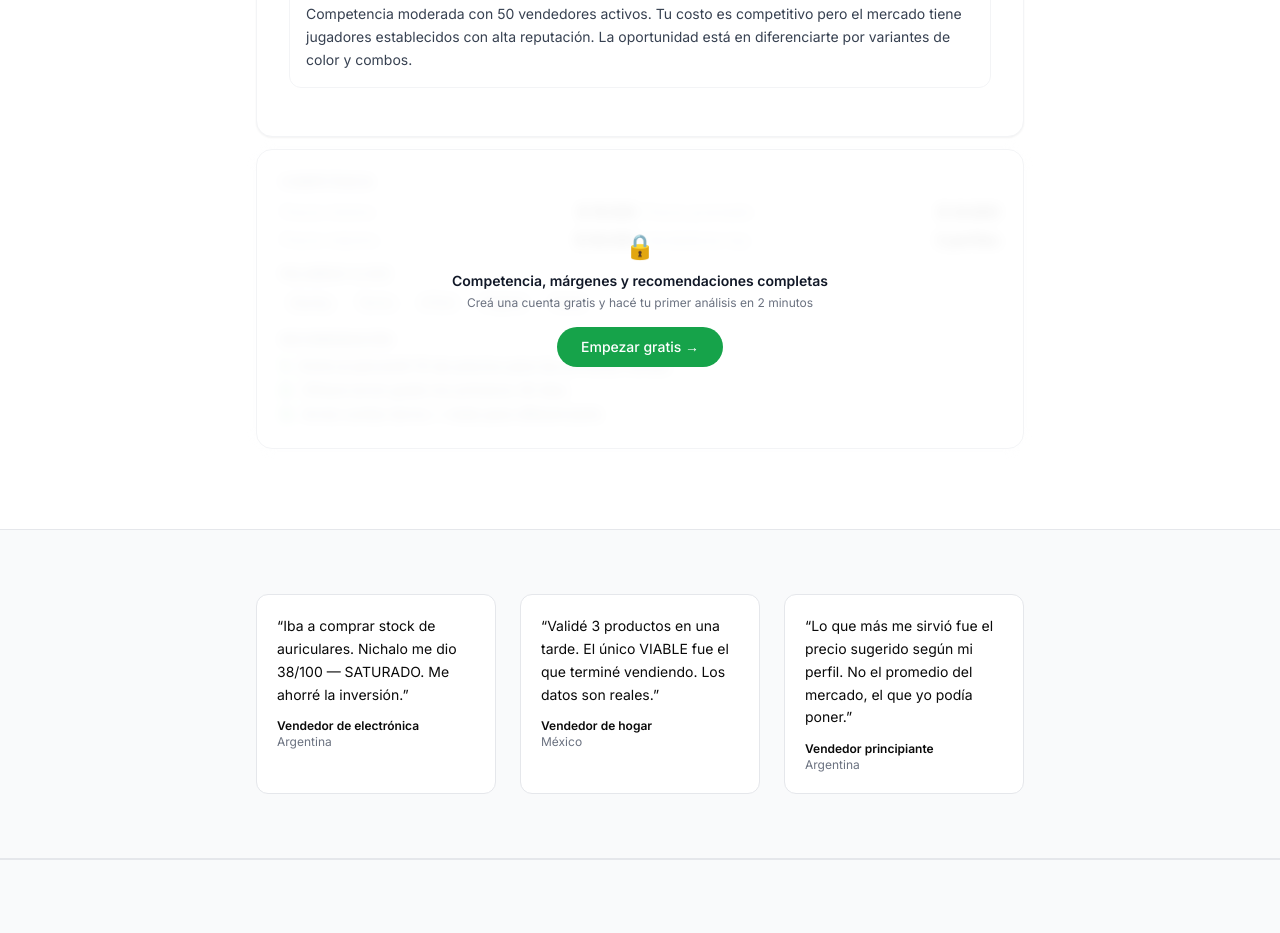
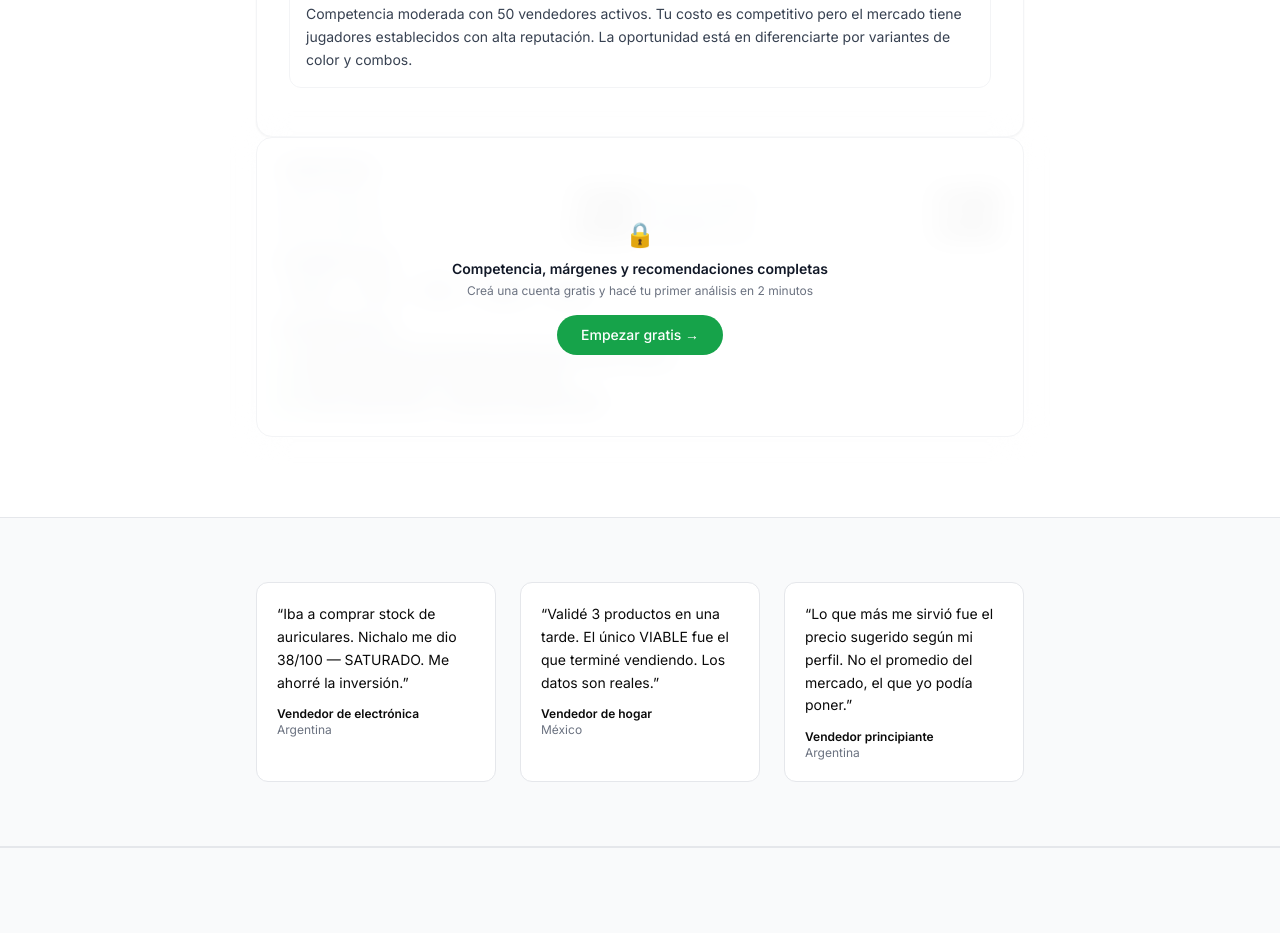
Before and after one commit to caudalproject/nichalo, a Next.js app: page / in a window 1280 px wide. Shown: the part 1860-2793 px from the top of the page. Built offline with nearby package versions, Linux system fonts and the light colour scheme; no server answers.

Commit message:
fix: blur demo estatica mas visible, eliminar gap

```diff
--- a/app/page.tsx
+++ b/app/page.tsx
@@ -236,8 +236,8 @@ export default async function LandingPage() {
             </div>
 
             {/* Contenido bloqueado */}
-            <div className="relative mt-3">
-              <div className="blur-sm pointer-events-none select-none opacity-50 bg-white rounded-2xl border border-gray-100 p-6 space-y-4">
+            <div className="relative">
+              <div className="blur-md pointer-events-none select-none opacity-80 bg-white rounded-2xl border border-gray-100 p-6 space-y-4">
                 {/* Competencia falsa */}
                 <div>
                   <p className="text-xs font-semibold text-gray-500 uppercase tracking-wide mb-3">Competencia</p>
```
